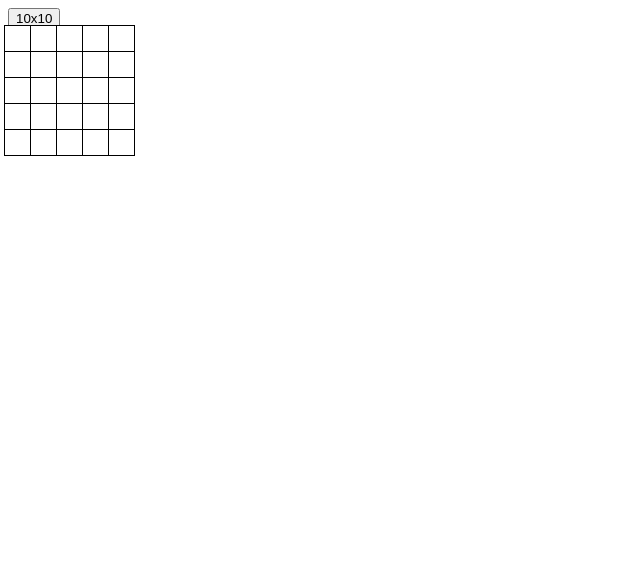
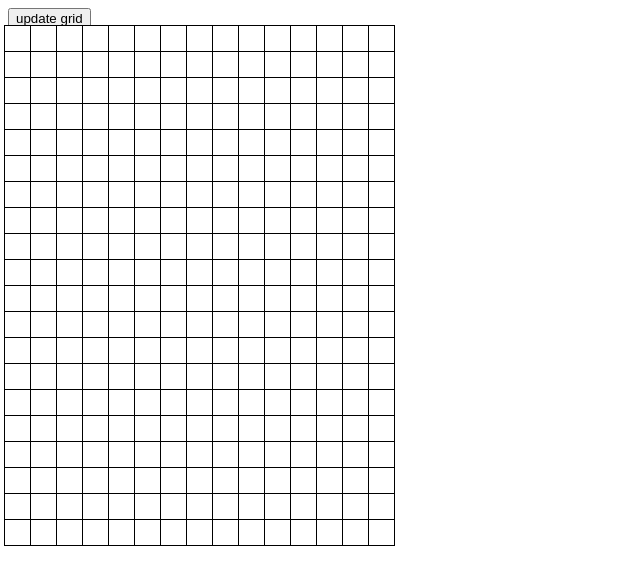
Before and after one commit to emeremikwu/Path-Finders, a React (Vite) app: page / in a window 1280 px wide. Shown: the top 584 px of the page, without its empty margins (0-640 px from the left). Built offline with nearby package versions, Linux system fonts and the light colour scheme.

Commit message:
separation of useState functions and logic to useGrid

```diff
--- a/package.json
+++ b/package.json
@@ -10,8 +10,11 @@
     "preview": "vite preview"
   },
   "dependencies": {
+    "bootstrap": "^5.3.3",
     "react": "^18.2.0",
-    "react-dom": "^18.2.0"
+    "react-bootstrap": "^2.10.2",
+    "react-dom": "^18.2.0",
+    "react-router-dom": "^6.23.0"
   },
   "devDependencies": {
     "@types/react": "^18.2.66",
--- /dev/null
+++ b/src/AlgorithmVisualizer/Grid.css
@@ -0,0 +1,65 @@
+.node {
+  display: inline-block;
+  width: 25px;
+  height: 25px;
+  /* border: 1px solid black; */
+  border-top: 1px solid black;
+  border-left: 1px solid black;
+  background-color: white;
+  margin: 0;
+  padding: 0;
+  /* transition: background-color 0.2s; */
+}
+
+.node.end-of-col {
+  border-right: 1px solid black;
+}
+
+.node.end-of-row {
+  border-bottom: 1px solid black;
+}
+
+.node.start {
+  background-color: green;
+}
+
+.node.end {
+  background-color: red;
+}
+
+.node.wall {
+  background-color: black;
+}
+
+.node.visited {
+  background-color: lightblue;
+}
+
+.node.shortest-path {
+  background-color: yellow;
+}
+
+/* Auto Generated Stuff, might need later */
+/* .node.weight {
+  background-color: lightgreen;
+}
+
+.node.weight-visited {
+  background-color: lightgreen;
+}
+
+.node.weight-shortest-path {
+  background-color: lightgreen;
+}
+
+.node.weight-wall {
+  background-color: lightgreen;
+}
+
+.node.weight-start {
+  background-color: lightgreen;
+}
+ */
+.row {
+  margin: -4px
+}
--- a/src/AlgorithmVisualizer/Grid.tsx
+++ b/src/AlgorithmVisualizer/Grid.tsx
@@ -1,106 +1,49 @@
 
-import { PropsWithChildren, useReducer, Reducer } from "react"
-import Node from "./Node"
+import { PropsWithChildren } from "react";
+import Node from "./Node";
+import useGrid, { Dimension } from "./useGrid";
 
-
-// I'm probably gonna have to remove 90% of the useReducer stuff and just use useState.
-type Dimension = { rows: number, cols: number } | [number, number] | string
-type GridState = string[][]
 interface GridProps {
-  dimensions?: Dimension
-}
-
-function convertToGridState(rows: number, cols: number): GridState {
-  return Array<null>(rows).fill(null).map((): string[] => Array<string>(cols).fill(""));
-}
-
-function isDimensionObject(obj: unknown): obj is { rows: number, cols: number } {
-
-  if (obj === null || typeof obj !== "object") return false
-
-  return "rows" in obj && "cols" in obj && typeof obj.rows === "number" && typeof obj.cols === "number"
-}
-
-function isDimensionArray(arr: unknown): arr is [number, number] {
-  return Array.isArray(arr) && arr.length === 2 && typeof arr[0] === "number" && typeof arr[1] === "number"
-}
-
-function dimensionReducer(prevState: GridState, action: Dimension): GridState {
-  // if action is a string
-  if (typeof action === "string") {
-    const dimValidator = /^(?<rows>\d+)x(?<cols>\d+)$/
-    const match = action.match(dimValidator)
-
-    if (match) {
-      // groups could be anything so we use as to say that it should have properties "rows" and "cols"
-      const { rows, cols } = match.groups as { rows: string, cols: string }
-      return convertToGridState(parseInt(rows), parseInt(cols))
-    }
-
-    console.error("Invalid dimension format. Please use the format 'rows x cols' e.g. '5x5'")
-
-  }
-
-  // if action is an object
-  else if (isDimensionObject(action)) {
-    const { rows, cols } = action;
-    return convertToGridState(rows, cols)
-
-  }
-
-  // if action is an array
-  else if (isDimensionArray(action)) {
-    const [rows, cols] = action;
-    return convertToGridState(rows, cols)
-  }
-
-  return prevState;
-}
-
-function createInitialGridState(dimensions: Dimension): GridState {
-  return dimensionReducer([], dimensions)
+  dimension?: Dimension
 }
 
 function Grid(props: PropsWithChildren<GridProps>) {
 
-  const { dimensions = { rows: 5, cols: 5 } } = props
-  const initialGridState: GridState = createInitialGridState(dimensions);
+  const { dimension = { rows: 5, cols: 5 } as Dimension } = props;
 
-  const [gridNodes, setDimension] = useReducer<Reducer<GridState, Dimension>>(dimensionReducer, initialGridState)
-
-  //console.log(gridNodes);
+  const { gridNodes, setGridNodes, updateGridDimension } = useGrid(dimension);
 
   return (
     <>
-      <button onClick={() => { setDimension({ rows: 10, cols: 10 }) }}>10x10</button>
+      <button onClick={() => { updateGridDimension('8x8'); }}>update grid</button>
       <div id="grid-container">
         {
           gridNodes.map((columns, rowIndex) => {
-            const keyRef = `row-${rowIndex.toString()}`
+            const keyRef = `row-${rowIndex.toString()}`;
             return (
               <div className="row" key={keyRef} id={keyRef} >
                 {
                   columns.map((node, colIndex) => {
-                    const indexRef = `${rowIndex.toString()}:${colIndex.toString()}`
+                    const indexRef = `${rowIndex.toString()}:${colIndex.toString()}`;
                     return (
                       <Node
                         key={indexRef}
                         id={indexRef}
-                        endOfRow={rowIndex === gridNodes.length-1}
-                        endOfCol={colIndex === columns.length-1}
+                        endOfRow={rowIndex === gridNodes.length - 1}
+                        endOfCol={colIndex === columns.length - 1}
                       >
                         {node}
                       </Node>
-                    )
+                    );
                   })
                 }
               </div>
-            )
+            );
           })
         }
       </div>
     </>
-  )
+  );
 }
 
-export default Grid
+export default Grid;
--- a/src/AlgorithmVisualizer/Node.tsx
+++ b/src/AlgorithmVisualizer/Node.tsx
@@ -1,23 +1,25 @@
-import { PropsWithChildren } from 'react'
+import { PropsWithChildren } from 'react';
 
 interface NodeProps {
   id: string | undefined
   endOfRow?: boolean
   endOfCol?: boolean
+  startNode?: boolean
+  endNode?: boolean
 }
 
 function Node(props: PropsWithChildren<NodeProps>) {
-  const { id, children, endOfRow, endOfCol } = props
+  const { id, children, endOfRow, endOfCol } = props;
 
 
-  const endOfRowClass = endOfRow ? " endOfRow" : ""
-  const endOfColClass = endOfCol ? " endOfCol" : ""
+  const endOfRowClass = endOfRow ? " end-of-row" : "";
+  const endOfColClass = endOfCol ? " end-of-col" : "";
 
-  const nodeClass = `node${endOfRowClass}${endOfColClass}`
+  const nodeClass = `node${endOfRowClass}${endOfColClass}`;
 
   return (
     <div className={nodeClass} id={id}>{children}</div>
-  )
+  );
 }
 
-export default Node
+export default Node;
--- a/src/AlgorithmVisualizer/index.tsx
+++ b/src/AlgorithmVisualizer/index.tsx
@@ -1,13 +1,13 @@
-import Grid from './Grid'
-import '../styles/Grid.css'
+import Grid from './Grid';
+import './Grid.css';
 
-function AlgorithmVisualizer() {
+function index() {
   return (
     <>
-      <Grid />
+      <Grid dimension={[20,15]}/>
     </>
-  )
+  );
 }
 
 
-export default AlgorithmVisualizer
+export default index;
--- /dev/null
+++ b/src/AlgorithmVisualizer/useGrid.tsx
@@ -0,0 +1,92 @@
+import { useState } from "react";
+
+// I'm probably gonna have to remove 90% of the useReducer stuff and just use useState.
+interface DimensionObject { rows: number, cols: number }
+type DimensionArray = [number, number]
+type DimensionString = string
+export type Dimension = DimensionObject | DimensionArray | DimensionString
+
+type GridState = string[][]
+
+function createGrid(rows: number, cols: number): GridState {
+  return Array<null>(rows).fill(null).map(() => Array<string>(cols).fill(""));
+}
+
+function isDimensionArray(dimension: Dimension): dimension is DimensionArray {
+  if (!Array.isArray(dimension)) return false;
+
+  // eslint-disable-next-line @typescript-eslint/no-unnecessary-condition
+  if (dimension.length !== 2) return false;
+
+  if (dimension.some((val) => typeof val !== 'number' || val <= 0)) return false;
+
+  return true;
+}
+
+function isDimensionObject(dimension: Dimension): dimension is DimensionObject {
+
+  if (typeof dimension !== 'object') return false;
+
+  if (!('rows' in dimension) || !('cols' in dimension)) return false;
+
+  if (typeof dimension.rows !== 'number' || typeof dimension.cols !== 'number') return false;
+
+  if (dimension.rows <= 0 || dimension.cols <= 0) return false;
+
+  return true;
+}
+
+
+function parseDimension(dimension: Dimension, delimiter?: string): DimensionArray {
+
+  if (typeof dimension === "string") {
+    //const dimValidator = /^(?<rows>\d+)[x|X|](?<cols>\d+)$/
+    const dimValidator = new RegExp(`^(?<rows>\\d+)[x|X|${delimiter ?? ""}](?<cols>\\d+)$`);
+    const match = dimension.match(dimValidator);
+
+    if (match) {
+      const { rows, cols } = match.groups as { rows: string, cols: string };
+
+      if (parseInt(rows) > 0 && parseInt(cols) > 0)
+        return [parseInt(rows), parseInt(cols)];
+    }
+  }
+
+  if (isDimensionArray(dimension)) {
+    return dimension;
+  }
+
+  if (isDimensionObject(dimension)) {
+    return [dimension.rows, dimension.cols];
+
+  }
+
+
+  throw new Error("Invalid dimension format");
+}
+
+function useGrid(dimensions: Dimension, delimiter?: string) {
+
+  const [rows, cols] = parseDimension(dimensions, delimiter);
+
+  const [gridNodes, setGridNodes] = useState<GridState>(createGrid(rows, cols));
+
+  const updateGridDimension = (dimension: Dimension): void => {
+    const [rows, cols] = parseDimension(dimension);
+    setGridNodes(createGrid(rows, cols));
+    console.log(`Updated grid dimension to ${String(rows)}x${String(cols)}`);
+  };
+
+  const x = [1,3,45,3];
+  x.map((arr)=>{
+    console.log(arr);
+  });
+
+  return {
+    gridNodes,
+    setGridNodes,
+    updateGridDimension
+  };
+}
+
+export default useGrid;
--- a/src/styles/Grid.css
+++ /dev/null
@@ -1,24 +0,0 @@
-.node {
-  display: inline-block;
-  width: 25px;
-  height: 25px;
-  /* border: 1px solid black; */
-  border-top: 1px solid black;
-  border-left: 1px solid black;
-  background-color: white;
-  margin: 0;
-  padding: 0;
-  /* transition: background-color 0.2s; */
-}
-
-.node.endOfCol {
-  border-right: 1px solid black;
-}
-
-.node.endOfRow {
-  border-bottom: 1px solid black;
-}
-
-.row {
-  margin: -4px
-}
```
Also changed, not shown: .eslintrc.cjs, 1 other file (tests, documents, lock files or other folders).
